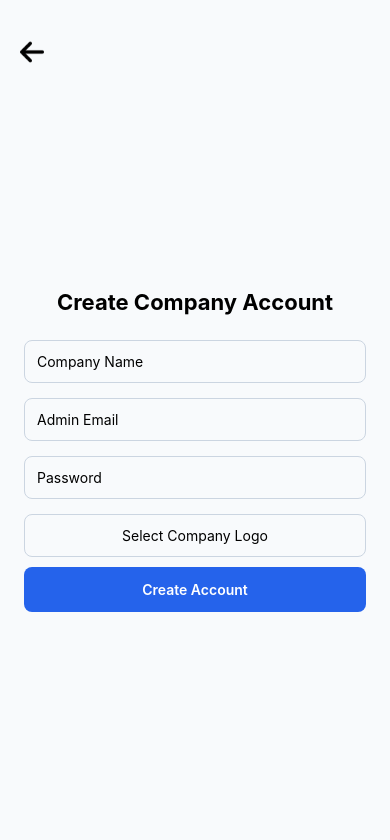
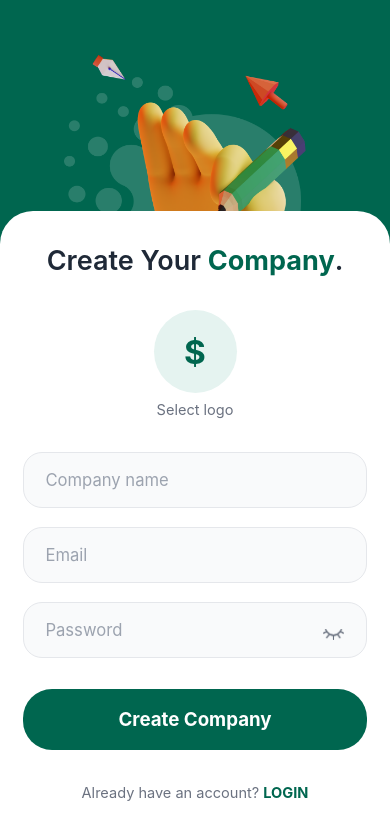
Before and after one commit to slytherin8/slyth, a React Native app in the folder slyth-app/: screen /AdminSignup in a window 390 px wide. Shown: the top 840 px of the page. Built offline with nearby package versions, Linux system fonts and the light colour scheme; no server answers.

Commit message:
feat(AdminSignupScreen): Enhance UI/UX with responsive design and improved validation

```diff
--- a/slyth-app/src/screens/AdminSignupScreen.js
+++ b/slyth-app/src/screens/AdminSignupScreen.js
@@ -1,3 +1,4 @@
+import React, { useState } from "react";
 import {
   View,
   Text,
@@ -6,20 +7,38 @@ import {
   StyleSheet,
   Alert,
   Image,
+  ActivityIndicator,
+  StatusBar,
+  Dimensions,
+  Platform,
+  KeyboardAvoidingView,
   ScrollView
 } from "react-native";
-import { useState } from "react";
+import { SafeAreaProvider, SafeAreaView } from 'react-native-safe-area-context';
 import * as ImagePicker from "expo-image-picker";
-
-
 import { API } from "../constants/api";
 
+const { width, height } = Dimensions.get('window');
+
+// Responsive helper functions
+const getResponsiveSize = (size) => {
+  const scale = width / 375; // Base width (iPhone X)
+  return Math.round(size * scale);
+};
+
+const getResponsiveFontSize = (size) => {
+  const scale = width / 375;
+  const newSize = size * scale;
+  return Math.max(newSize, size * 0.85); // Minimum 85% of original size
+};
 
 export default function AdminSignupScreen({ navigation }) {
   const [companyName, setCompanyName] = useState("");
   const [email, setEmail] = useState("");
   const [password, setPassword] = useState("");
+  const [showPassword, setShowPassword] = useState(false);
   const [logo, setLogo] = useState(null);
+  const [loading, setLoading] = useState(false);
 
   const isStrongPassword = (password) =>
     /^(?=.*[a-z])(?=.*[A-Z])(?=.*\d)(?=.*[@$!%*?&]).{8,}$/.test(password);
@@ -37,7 +56,14 @@ export default function AdminSignupScreen({ navigation }) {
 
   const signup = async () => {
     if (!companyName || !email || !password) {
-      Alert.alert("All fields required");
+      Alert.alert("Validation Error", "All fields are required");
+      return;
+    }
+
+    // Email format validation
+    const emailRegex = /^[^\s@]+@[^\s@]+\.[^\s@]+$/;
+    if (!emailRegex.test(email.trim())) {
+      Alert.alert("Validation Error", "Please enter a valid email address");
       return;
     }
 
@@ -49,14 +75,15 @@ export default function AdminSignupScreen({ navigation }) {
       return;
     }
 
+    setLoading(true);
     try {
       const res = await fetch(`${API}/api/auth/admin-signup`, {
         method: "POST",
         headers: { "Content-Type": "application/json" },
         body: JSON.stringify({
-          companyName,
-          email,
-          password,
+          companyName: companyName.trim(),
+          email: email.trim().toLowerCase(),
+          password: password.trim(),
           logo
         })
       });
@@ -69,124 +96,301 @@ export default function AdminSignupScreen({ navigation }) {
         return;
       }
 
-      Alert.alert("Success", "Company created successfully");
+      Alert.alert("Success! 🎉", "Company created successfully");
       navigation.replace("Login");
     } catch (error) {
       console.log("SIGNUP ERROR:", error);
-      Alert.alert("Network Error", error.message);
+      Alert.alert("Network Error", `Server not reachable at ${API}. Please check your connection.`);
+    } finally {
+      setLoading(false);
     }
   };
 
   return (
-    <ScrollView
-      style={styles.container}
-      contentContainerStyle={styles.contentContainer}
-      showsVerticalScrollIndicator={true}
-    >
-      {/* 🔙 Back Button */}
-      <TouchableOpacity
-        onPress={() => navigation.goBack()}
-        style={styles.backBtn}
-      >
-        <Image
-          source={require("../../assets/images/back.png")}
-          style={styles.backIcon}
-        />
-      </TouchableOpacity>
+    <SafeAreaProvider>
+      <SafeAreaView style={styles.container} edges={['top']}>
+        <StatusBar barStyle="light-content" backgroundColor="#00664F" />
 
-      <Text style={styles.title}>Create Company Account</Text>
+        <KeyboardAvoidingView
+          style={styles.keyboardAvoidingView}
+          behavior={Platform.OS === 'ios' ? 'padding' : 'height'}
+        >
+          {/* Background Section with Hand Image */}
+          <View style={styles.backgroundSection}>
+            <View style={styles.illustrationContainer}>
+              <Image
+                source={require("../../assets/images/hand.png")}
+                style={styles.handImage}
+                resizeMode="contain"
+              />
+            </View>
+          </View>
 
-      <TextInput
-        placeholder="Company Name"
-        style={styles.input}
-        onChangeText={setCompanyName}
-      />
+          {/* Bottom White Card */}
+          <View style={styles.cardContainer}>
+            <ScrollView
+              style={styles.scrollView}
+              contentContainerStyle={styles.scrollContent}
+              showsVerticalScrollIndicator={false}
+              bounces={false}
+            >
+              <View style={styles.card}>
+                {/* Title */}
+                <Text style={styles.cardTitle}>
+                  Create Your <Text style={styles.titleAccent}>Company</Text>.
+                </Text>
 
-      <TextInput
-        placeholder="Admin Email"
-        style={styles.input}
-        autoCapitalize="none"
-        onChangeText={setEmail}
-      />
+                {/* Logo Selection */}
+                <TouchableOpacity style={styles.logoContainer} onPress={pickLogo}>
+                  {logo ? (
+                    <Image source={{ uri: logo }} style={styles.logoPreview} />
+                  ) : (
+                    <View style={styles.logoPlaceholder}>
+                      <Text style={styles.logoPlaceholderText}>$</Text>
+                    </View>
+                  )}
+                  <Text style={styles.logoSelectText}>Select logo</Text>
+                </TouchableOpacity>
 
-      <TextInput
-        placeholder="Password"
-        style={styles.input}
-        secureTextEntry
-        onChangeText={setPassword}
-      />
+                {/* Company Name Input */}
+                <View style={styles.inputContainer}>
+                  <TextInput
+                    placeholder="Company name"
+                    placeholderTextColor="#9CA3AF"
+                    style={styles.input}
+                    value={companyName}
+                    onChangeText={setCompanyName}
+                    autoCapitalize="words"
+                  />
+                </View>
 
-      <TouchableOpacity style={styles.logoBtn} onPress={pickLogo}>
-        <Text>Select Company Logo</Text>
-      </TouchableOpacity>
+                {/* Email Input */}
+                <View style={styles.inputContainer}>
+                  <TextInput
+                    placeholder="Email"
+                    placeholderTextColor="#9CA3AF"
+                    style={styles.input}
+                    value={email}
+                    onChangeText={setEmail}
+                    autoCapitalize="none"
+                    keyboardType="email-address"
+                  />
+                </View>
 
-      {logo && <Image source={{ uri: logo }} style={styles.logoPreview} />}
+                {/* Password Input */}
+                <View style={styles.inputContainer}>
+                  <TextInput
+                    placeholder="Password"
+                    placeholderTextColor="#9CA3AF"
+                    style={[styles.input, styles.passwordInput]}
+                    value={password}
+                    onChangeText={setPassword}
+                    secureTextEntry={!showPassword}
+                  />
+                  <TouchableOpacity
+                    style={styles.eyeButton}
+                    onPress={() => setShowPassword(!showPassword)}
+                  >
+                    <Image
+                      source={showPassword
+                        ? require("../../assets/images/eye-open.png")
+                        : require("../../assets/images/eye-close.png")
+                      }
+                      style={styles.eyeIcon}
+                      resizeMode="contain"
+                    />
+                  </TouchableOpacity>
+                </View>
 
-      <TouchableOpacity style={styles.button} onPress={signup}>
-        <Text style={styles.buttonText}>Create Account</Text>
-      </TouchableOpacity>
-    </ScrollView>
+                {/* Create Company Button */}
+                <TouchableOpacity
+                  style={[styles.createButton, loading && styles.createButtonDisabled]}
+                  onPress={signup}
+                  disabled={loading}
+                >
+                  {loading ? (
+                    <ActivityIndicator color="#FFFFFF" size="small" />
+                  ) : (
+                    <Text style={styles.createButtonText}>Create Company</Text>
+                  )}
+                </TouchableOpacity>
+
+                {/* Footer */}
+                <View style={styles.footer}>
+                  <Text style={styles.footerText}>
+                    Already have an account?{" "}
+                    <Text
+                      style={styles.loginLink}
+                      onPress={() => navigation.navigate("Login")}
+                    >
+                      LOGIN
+                    </Text>
+                  </Text>
+                </View>
+              </View>
+            </ScrollView>
+          </View>
+        </KeyboardAvoidingView>
+      </SafeAreaView>
+    </SafeAreaProvider>
   );
 }
 
-/* ✅ STYLES (THIS WAS MISSING) */
 const styles = StyleSheet.create({
   container: {
     flex: 1,
-    backgroundColor: "#F8FAFC",
+    backgroundColor: "#00664F"
   },
-  contentContainer: {
-    padding: 24,
+  keyboardAvoidingView: {
+    flex: 1
+  },
+  backgroundSection: {
+    flex: 1,
+    position: "relative",
     justifyContent: "center",
-    flexGrow: 1,
-    paddingTop: 80
+    alignItems: "center",
+    minHeight: height * 0.35
   },
-  backBtn: {
+  illustrationContainer: {
     position: "absolute",
-    top: 40,
-    left: 20,
-    zIndex: 10
+    top: height * 0.05,
+    left: 0,
+    right: 0,
+    alignItems: "center",
+    zIndex: 2
   },
-  backIcon: {
-    width: 24,
-    height: 24
+  handImage: {
+    width: Math.min(width * 0.85, 700),
+    height: Math.min(height * 0.35, 550),
+    maxWidth: 600,
+    maxHeight: 450
   },
-  title: {
-    fontSize: 22,
+  cardContainer: {
+    position: "absolute",
+    bottom: 0,
+    left: 0,
+    right: 0,
+    height: Math.max(height * 0.75, 600),
+    zIndex: 3
+  },
+  scrollView: {
+    flex: 1
+  },
+  scrollContent: {
+    flexGrow: 1
+  },
+  card: {
+    backgroundColor: "#FFFFFF",
+    borderTopLeftRadius: getResponsiveSize(32),
+    borderTopRightRadius: getResponsiveSize(32),
+    paddingHorizontal: Math.max(width * 0.06, 20),
+    paddingTop: getResponsiveSize(32),
+    paddingBottom: getResponsiveSize(40),
+    minHeight: Math.max(height * 0.75, 600)
+  },
+  cardTitle: {
+    fontSize: getResponsiveFontSize(26),
+    fontWeight: "600",
+    textAlign: "center",
+    color: "#1F2937",
+    marginBottom: getResponsiveSize(32),
+    fontFamily: "System",
+    lineHeight: getResponsiveFontSize(32)
+  },
+  titleAccent: {
+    color: "#00664F",
+    fontWeight: "700"
+  },
+  logoContainer: {
+    alignItems: "center",
+    marginBottom: getResponsiveSize(32)
+  },
+  logoPlaceholder: {
+    width: getResponsiveSize(80),
+    height: getResponsiveSize(80),
+    borderRadius: getResponsiveSize(40),
+    backgroundColor: "#E5F3F0",
+    justifyContent: "center",
+    alignItems: "center",
+    marginBottom: getResponsiveSize(8)
+  },
+  logoPlaceholderText: {
+    fontSize: getResponsiveFontSize(32),
     fontWeight: "700",
-    textAlign: "center",
-    marginBottom: 25
+    color: "#00664F"
+  },
+  logoPreview: {
+    width: getResponsiveSize(80),
+    height: getResponsiveSize(80),
+    borderRadius: getResponsiveSize(40),
+    marginBottom: getResponsiveSize(8)
+  },
+  logoSelectText: {
+    fontSize: getResponsiveFontSize(14),
+    color: "#6B7280",
+    fontFamily: "System"
+  },
+  inputContainer: {
+    position: "relative",
+    marginBottom: getResponsiveSize(18)
   },
   input: {
+    backgroundColor: "#F9FAFB",
     borderWidth: 1,
-    borderColor: "#CBD5E1",
-    borderRadius: 8,
-    padding: 12,
-    marginBottom: 15
+    borderColor: "#E5E7EB",
+    borderRadius: getResponsiveSize(18),
+    paddingHorizontal: getResponsiveSize(20),
+    paddingVertical: getResponsiveSize(16),
+    fontSize: getResponsiveFontSize(16),
+    color: "#1F2937",
+    fontFamily: "System",
+    minHeight: getResponsiveSize(50)
   },
-  logoBtn: {
-    padding: 12,
-    borderWidth: 1,
-    borderColor: "#CBD5E1",
-    borderRadius: 8,
+  passwordInput: {
+    paddingRight: getResponsiveSize(55)
+  },
+  eyeButton: {
+    position: "absolute",
+    right: getResponsiveSize(16),
+    top: getResponsiveSize(15),
+    padding: getResponsiveSize(6)
+  },
+  eyeIcon: {
+    width: getResponsiveSize(20),
+    height: getResponsiveSize(20),
+    tintColor: "#6B7280"
+  },
+  createButton: {
+    backgroundColor: "#00664F",
+    borderRadius: getResponsiveSize(28),
+    paddingVertical: getResponsiveSize(18),
     alignItems: "center",
-    marginBottom: 10
+    marginTop: getResponsiveSize(12),
+    marginBottom: getResponsiveSize(24),
+    minHeight: getResponsiveSize(56)
   },
-  logoPreview: {
-    width: 80,
-    height: 80,
-    alignSelf: "center",
-    marginBottom: 15,
-    borderRadius: 10
+  createButtonDisabled: {
+    backgroundColor: "#9CA3AF"
   },
-  button: {
-    backgroundColor: "#2563EB",
-    padding: 14,
-    borderRadius: 8
+  createButtonText: {
+    color: "#FFFFFF",
+    fontSize: getResponsiveFontSize(18),
+    fontWeight: "700",
+    fontFamily: "System"
   },
-  buttonText: {
-    color: "#fff",
+  footer: {
+    alignItems: "center",
+    paddingTop: getResponsiveSize(8)
+  },
+  footerText: {
+    fontSize: getResponsiveFontSize(14),
+    color: "#6B7280",
+    fontFamily: "System",
     textAlign: "center",
-    fontWeight: "600"
+    lineHeight: getResponsiveFontSize(20)
+  },
+  loginLink: {
+    color: "#00664F",
+    fontWeight: "700"
   }
 });
```
